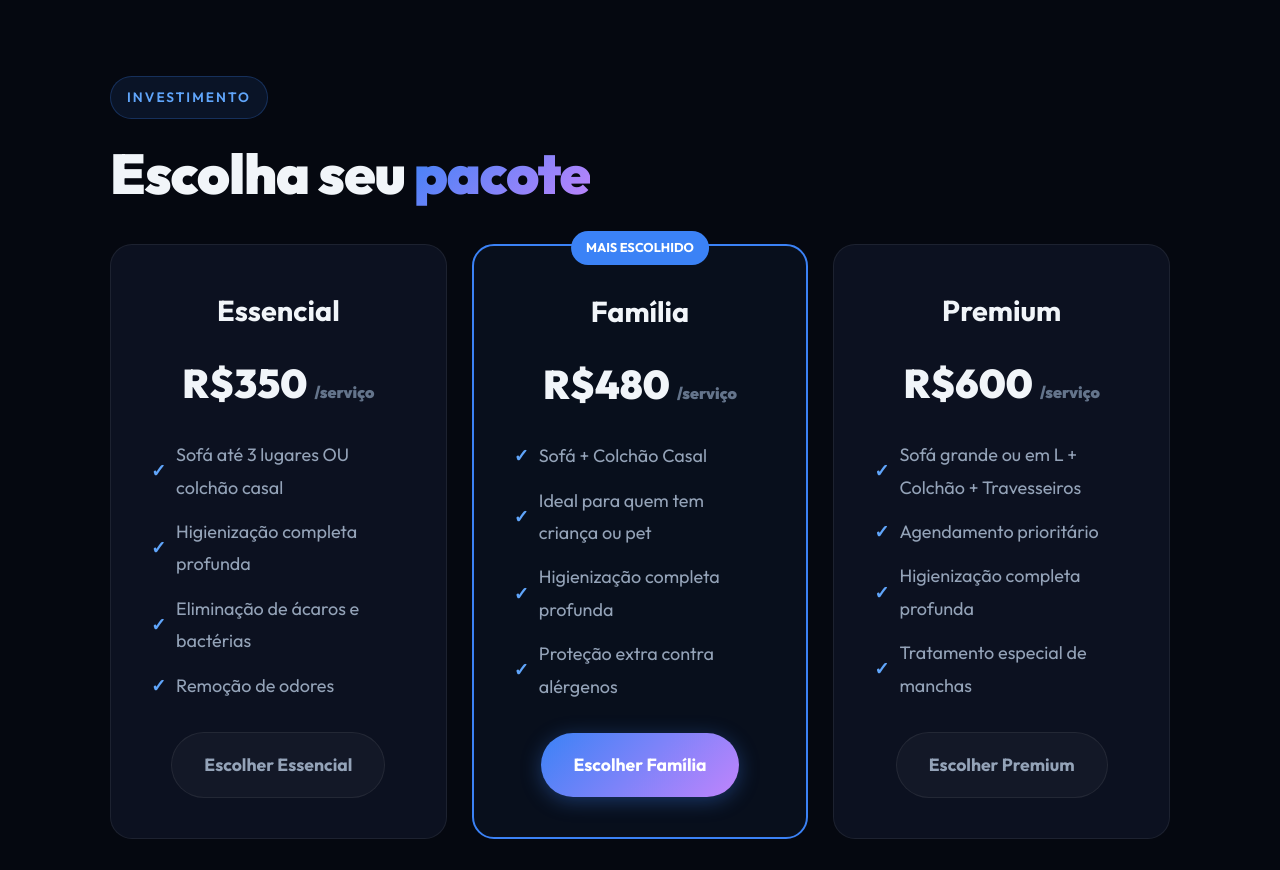
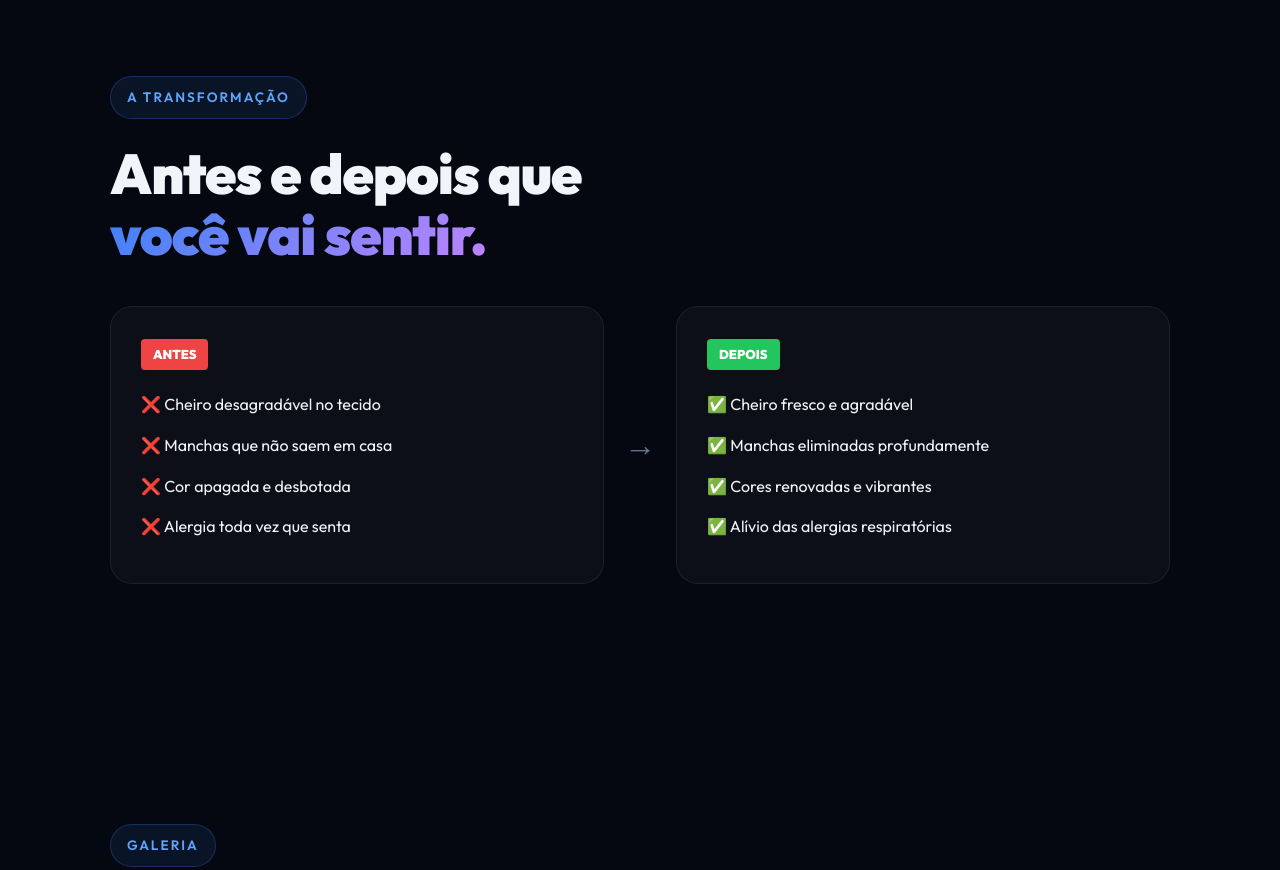
Before and after one commit to Dantjr/jr-wash-landing, a plain HTML site: page index.html in a window 1280 px wide. Shown: the part 2300-3170 px from the top of the page. Drawn offline with Linux system fonts and the light colour scheme.

Commit message:
Refactor: Remove tapetes and pricing, update gallery with clean photo

```diff
--- a/index.html
+++ b/index.html
@@ -10,7 +10,7 @@
   <link href="https://fonts.googleapis.com/css2?family=Bebas+Neue&family=Outfit:wght@300;400;500;600;700;900&display=swap" rel="stylesheet">
   <style>
     /* =============================================
-       JR. WASH — CSS FINAL V3 (ATUALIZAÇÃO COMPLETA)
+       JR. WASH — CSS FINAL V4 (REFINAMENTO)
     ============================================= */
     :root {
       --bg-deep: #050810;
@@ -331,47 +331,6 @@
     }
     .gallery-item:hover img { transform: scale(1.1); }
 
-    /* PACOTES */
-    .pricing-grid {
-        display: grid;
-        grid-template-columns: repeat(auto-fit, minmax(300px, 1fr));
-        gap: 25px;
-        margin-top: 40px;
-    }
-    .pricing-card {
-        background: var(--bg-card);
-        border: 1px solid var(--bg-border);
-        border-radius: var(--radius-lg);
-        padding: 40px;
-        text-align: center;
-        position: relative;
-        transition: var(--transition);
-    }
-    .pricing-card:hover { transform: translateY(-10px); border-color: var(--blue-500); }
-    .pricing-card--featured {
-        border: 2px solid var(--blue-500);
-        background: rgba(59, 130, 246, 0.05);
-    }
-    .featured-badge {
-        position: absolute;
-        top: -15px;
-        left: 50%;
-        transform: translateX(-50%);
-        background: var(--blue-500);
-        color: #fff;
-        padding: 5px 15px;
-        border-radius: 999px;
-        font-size: 0.8rem;
-        font-weight: 700;
-        text-transform: uppercase;
-    }
-    .pricing-card h3 { font-size: 1.8rem; margin-bottom: 10px; }
-    .pricing-price { font-size: 2.5rem; font-weight: 900; margin-bottom: 20px; color: var(--text-primary); }
-    .pricing-price span { font-size: 1rem; color: var(--text-muted); }
-    .pricing-features { text-align: left; margin-bottom: 30px; }
-    .pricing-features li { margin-bottom: 12px; display: flex; align-items: center; gap: 10px; color: var(--text-secondary); }
-    .pricing-features li::before { content: "✓"; color: var(--blue-400); font-weight: 900; }
-
     /* DEPOIMENTOS */
     .testimonials-grid {
         display: grid;
@@ -577,10 +536,6 @@
                 <i>🚗</i>
                 <span>Bancos automotivos</span>
             </div>
-            <div class="service-item fade-up">
-                <i>🧶</i>
-                <span>Tapetes</span>
-            </div>
         </div>
     </div>
   </section>
@@ -610,53 +565,6 @@
                 <div class="prob-card__icon">4️⃣</div>
                 <h3>Secagem</h3>
                 <p>Em poucas horas seu estofado está seco, cheiroso e pronto para uso.</p>
-            </div>
-        </div>
-    </div>
-  </section>
-
-  <!-- ==================== ESCOLHA SEU PACOTE ==================== -->
-  <section class="section" id="pacotes">
-    <div class="container">
-        <div class="section-label fade-up">Investimento</div>
-        <h2 class="section-title fade-up">Escolha seu <span class="gradient-text">pacote</span></h2>
-        <div class="pricing-grid">
-            <!-- Essencial -->
-            <div class="pricing-card fade-up">
-                <h3>Essencial</h3>
-                <div class="pricing-price">R$350 <span>/serviço</span></div>
-                <ul class="pricing-features">
-                    <li>Sofá até 3 lugares OU colchão casal</li>
-                    <li>Higienização completa profunda</li>
-                    <li>Eliminação de ácaros e bactérias</li>
-                    <li>Remoção de odores</li>
-                </ul>
-                <a href="https://wa.me/5513999999999?text=Olá! Gostaria do Pacote Essencial." class="btn btn--ghost wa-link" target="_blank">Escolher Essencial</a>
-            </div>
-            <!-- Família -->
-            <div class="pricing-card pricing-card--featured fade-up">
-                <div class="featured-badge">Mais escolhido</div>
-                <h3>Família</h3>
-                <div class="pricing-price">R$480 <span>/serviço</span></div>
-                <ul class="pricing-features">
-                    <li>Sofá + Colchão Casal</li>
-                    <li>Ideal para quem tem criança ou pet</li>
-                    <li>Higienização completa profunda</li>
-                    <li>Proteção extra contra alérgenos</li>
-                </ul>
-                <a href="https://wa.me/5513999999999?text=Olá! Gostaria do Pacote Família." class="btn btn--primary wa-link" target="_blank">Escolher Família</a>
-            </div>
-            <!-- Premium -->
-            <div class="pricing-card fade-up">
-                <h3>Premium</h3>
-                <div class="pricing-price">R$600 <span>/serviço</span></div>
-                <ul class="pricing-features">
-                    <li>Sofá grande ou em L + Colchão + Travesseiros</li>
-                    <li>Agendamento prioritário</li>
-                    <li>Higienização completa profunda</li>
-                    <li>Tratamento especial de manchas</li>
-                </ul>
-                <a href="https://wa.me/5513999999999?text=Olá! Gostaria do Pacote Premium." class="btn btn--ghost wa-link" target="_blank">Escolher Premium</a>
             </div>
         </div>
     </div>
```
Also changed, not shown: trabalho-1.png.
